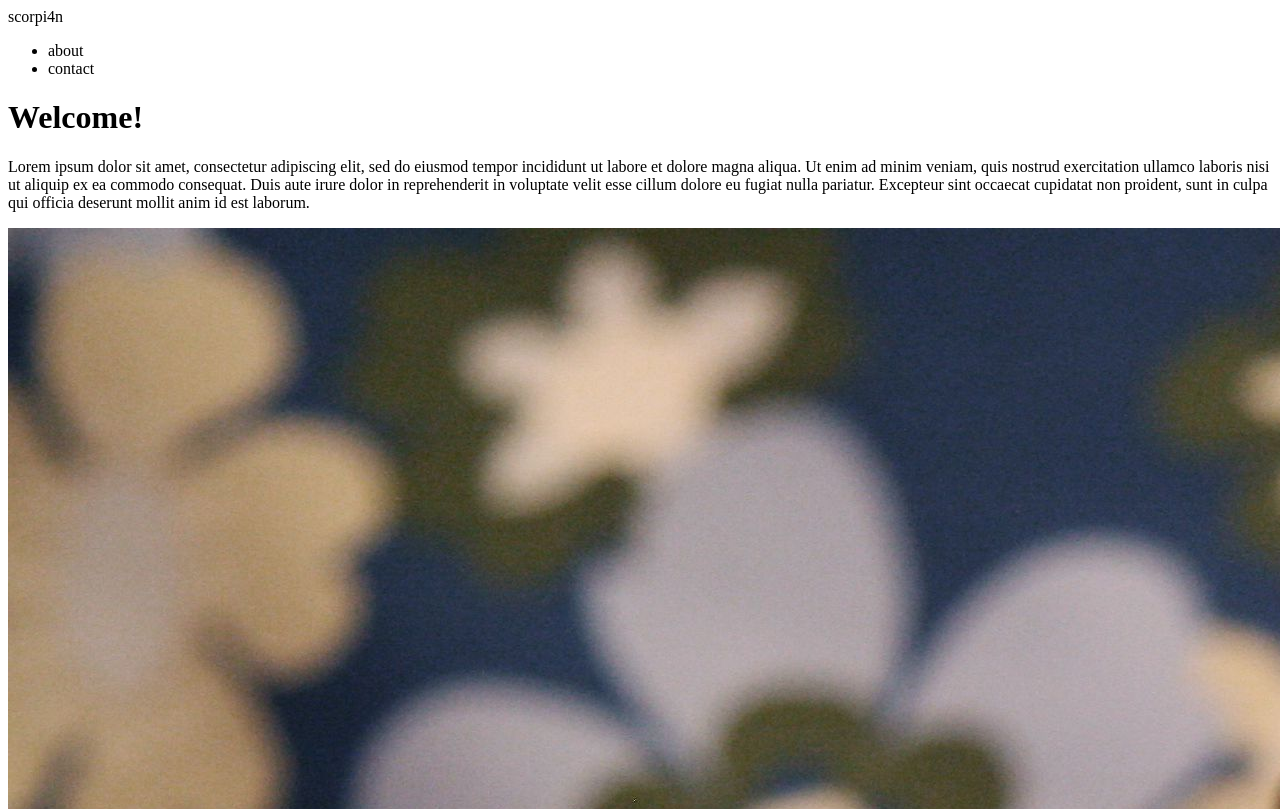
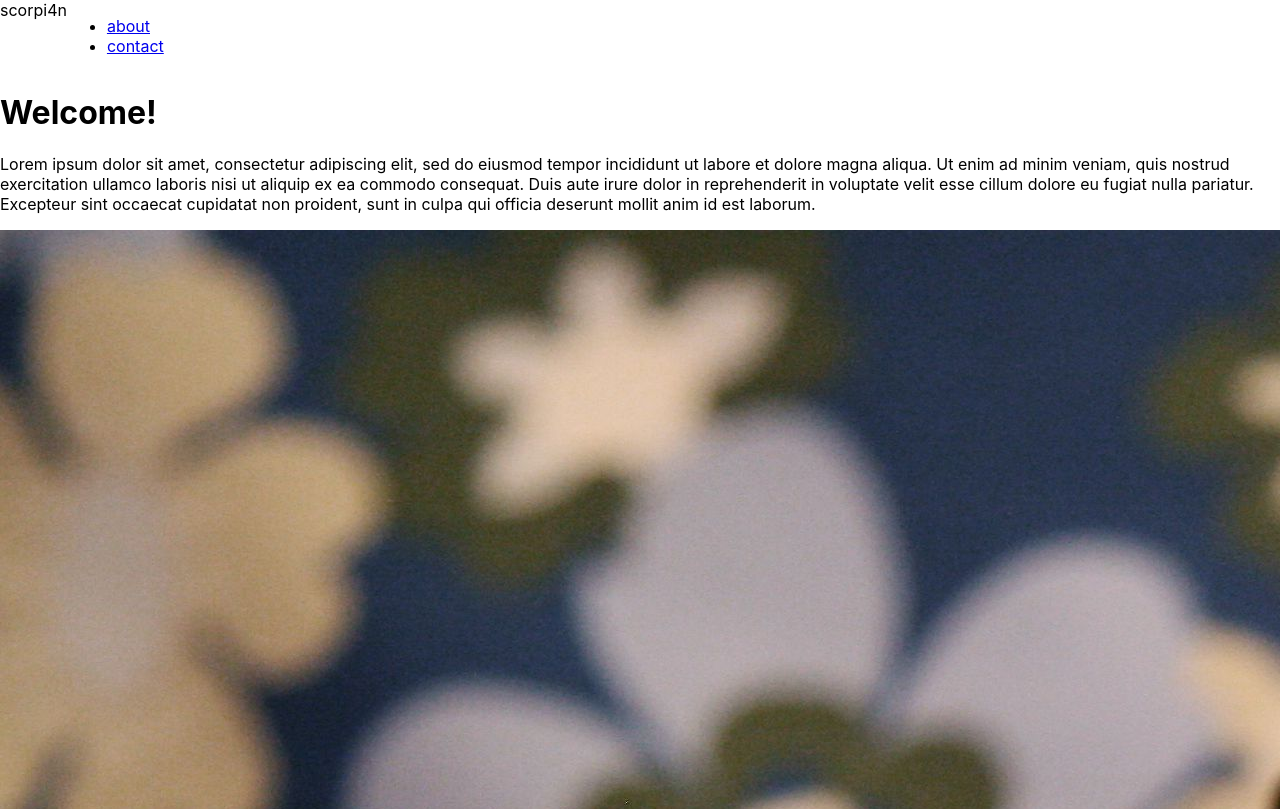
Before and after one commit to scorpi4n/landing-page, a plain HTML site: page index.html in a window 1280 px wide. Shown: the top 809 px of the page. Drawn offline with Linux system fonts and the light colour scheme.

Commit message:
Update index.html

```diff
--- a/index.html
+++ b/index.html
@@ -5,7 +5,7 @@
     <meta http-equiv="X-UA-Compatible" content="IE=edge">
     <meta name="viewport" content="width=device-width, initial-scale=1.0">
     <title>scorpi4n | home</title>
-    <link rel="stylesheet" url="style.css">
+    <link rel="stylesheet" href="style.css">
 </head>
 
 <body>
@@ -14,8 +14,8 @@
 
         <nav class="navigation">
             <ul>
-                <li>about</li>
-                <li>contact</li>
+                <li><a href="#">about</a></li>
+                <li><a href="#">contact</a></li>
             </ul>
         </nav>
     </div>
```
